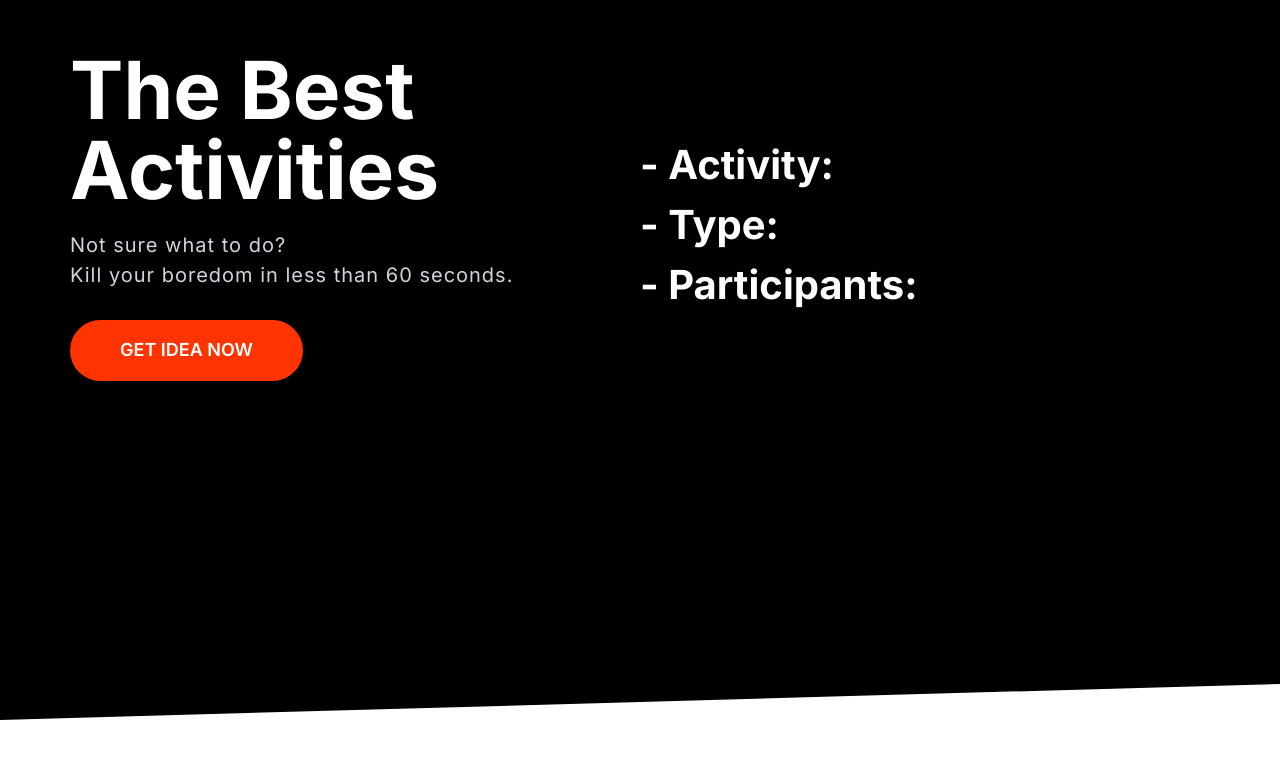
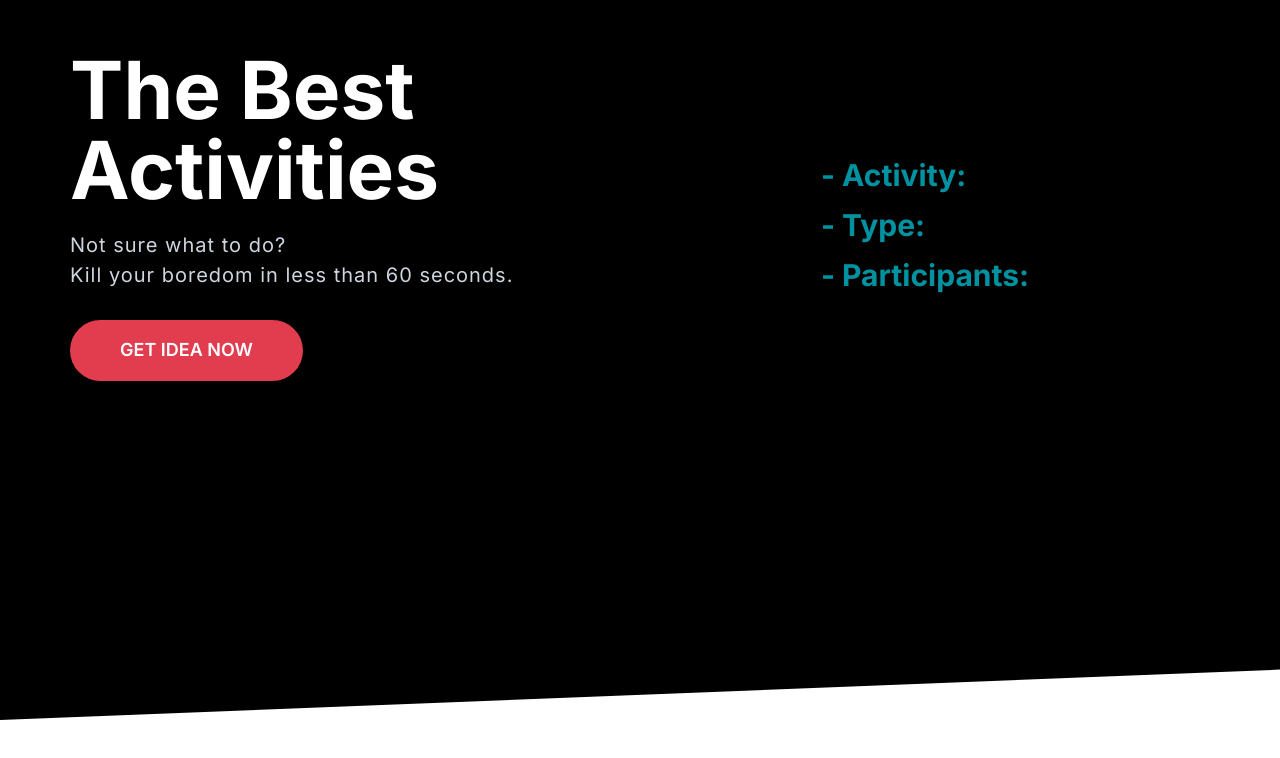
Before and after one commit to tomascarignano98/BoredBot, a plain HTML site: page index.html in a window 1280 px wide. Drawn offline with Linux system fonts and the light colour scheme.

Commit message:
Improved some styles.

```diff
--- a/css/styles.css
+++ b/css/styles.css
@@ -3,9 +3,8 @@
 /* Global variables*/
 
 :root {
-  --color-primary: #2584ff;
-  --color-secondary: #00d9ff;
-  --color-accent: #ff3400;
+  --color-accent: #e13d4f;
+  --color-accent-darker: #e0243a;
   --color-body: #ced5de;
 }
 
@@ -46,17 +45,18 @@ p {
 }
 h1,
 h2 {
-  color: #fff;
   margin-bottom: 2rem;
   line-height: 1;
 }
 
 h1 {
+  color: #fff;
   font-size: 6rem;
 }
 
 h2 {
-  font-size: 4rem;
+  color: #0092a0;
+  font-size: 3rem;
 }
 
 @media screen and (min-width: 1024px) {
@@ -93,13 +93,12 @@ h2 {
 }
 
 .btn--accent:hover {
-  background: #ec3000;
+  background: var(--color-accent-darker);
 }
 
 /* Blocks */
 
 .block {
-  --padding-vertical: 5rem;
   padding: 5rem 2rem;
 }
 
@@ -113,18 +112,18 @@ h2 {
 }
 
 .block--skewed-left {
-  clip-path: polygon(0 0, 100% 0, 100% 95%, 0 100%);
-  padding-bottom: calc(var(--padding-vertical) + 4rem);
+  clip-path: polygon(0 0, 100% 0, 100% 93%, 0 100%);
+  padding-bottom: 9rem;
 }
 
 .container {
   margin: 0 auto;
-  width: calc(100vw - 20px);
   max-width: 1140px;
 }
 
 .grid {
   display: grid;
+  row-gap: 1rem;
 }
 
 @media screen and (min-width: 768px) {
@@ -154,4 +153,12 @@ h2 {
 
 .fetch-results {
   align-self: center;
+  justify-self: center;
 }
+
+/* Activities */
+
+.activity {
+  font-size: 0.8em;
+  color: var(--color-body);
+}
```
